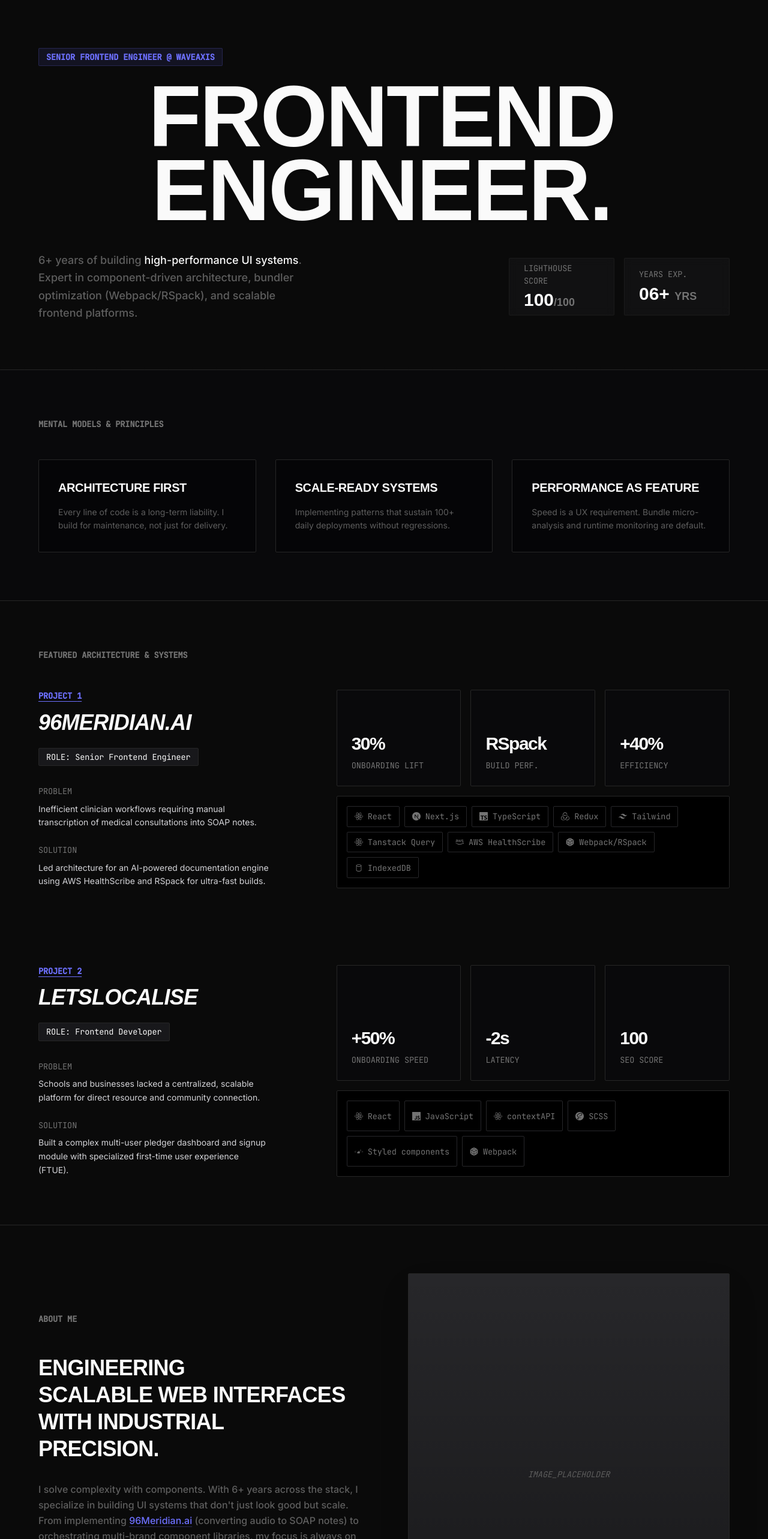
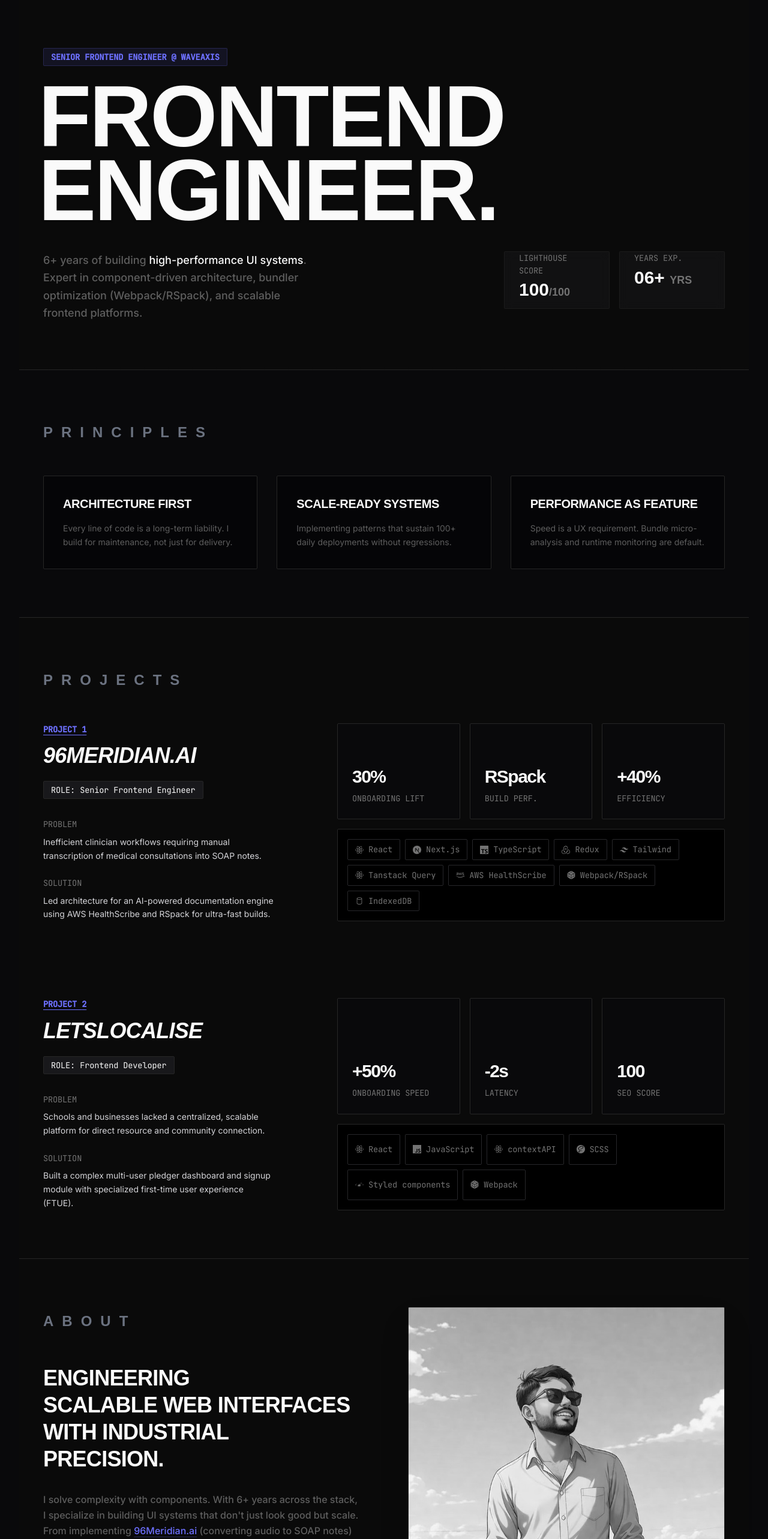
Before and after one commit to manish-kushwah/my-portfolio, a React (Vite) app: page / in a window 1280 px wide. Shown: the part 80-2646 px from the top of the page at 60% size. Built offline with nearby package versions, Linux system fonts and the light colour scheme.

Commit message:
Responsiveness fixes and portrait added

```diff
--- a/src/app/layouts/main-layout.tsx
+++ b/src/app/layouts/main-layout.tsx
@@ -9,7 +9,7 @@ export const MainLayout = ({ children }: { children: ReactNode }) => {
   useSmoothScroll(); // Initialize premium smooth scrolling
 
   return (
-    <main className="min-h-screen bg-primary text-secondary selection:bg-accent selection:text-primary">
+    <main className="min-h-screen md:mx-4 lg:mx-8 bg-primary text-secondary selection:bg-accent selection:text-primary">
       <div className="fixed inset-0 grid-paper opacity-[0.03] pointer-events-none" />
       <Navbar />
       {children}
--- a/src/pages/home/sections/about.tsx
+++ b/src/pages/home/sections/about.tsx
@@ -1,17 +1,18 @@
 import { motion } from "framer-motion";
+import profileImg from "../../../assets/images/profile-portrait.jpeg";
 
 export const About = () => {
   return (
     <section id="about" className="py-20 px-10 border-t border-border">
-      <div className="max-w-6xl mx-auto grid grid-cols-1 md:grid-cols-2 gap-20 items-center">
+      <div className="max-w-6xl mx-auto grid grid-cols-1 md:grid-cols-2 gap-20 items-start">
         <motion.div
           initial={{ opacity: 0, y: 40 }}
           whileInView={{ opacity: 1, y: 0 }}
           transition={{ duration: 1, ease: [0.16, 1, 0.3, 1] }}
           viewport={{ once: true, margin: "-10%" }}
         >
-          <h2 className="mono text-[10px] text-muted uppercase mb-12 tracking-widest">
-            About Me
+          <h2 className="font-display text-[24px] text-[rgb(107,114,128)] font-bold uppercase mb-12 tracking-[12px]! lg:tracking-[14px]! leading-loose">
+            About
           </h2>
           <h3 className="text-4xl font-display font-black uppercase mb-8 leading-tight">
             Engineering
@@ -44,9 +45,9 @@ export const About = () => {
               <span className="font-bold text-secondary">
                 Storybook themer logic
               </span>
-              . I've successfully reduced bundle sizes by 80% and build times
-              by 10x, proving that performance is as much an architectural
-              decision as it is a feature.
+              . I've successfully reduced bundle sizes by 80% and build times by
+              10x, proving that performance is as much an architectural decision
+              as it is a feature.
             </p>
           </div>
         </motion.div>
@@ -58,7 +59,7 @@ export const About = () => {
           viewport={{ once: true, margin: "-10%" }}
           className="relative group"
         >
-          <div className="aspect-4/5 bg-zinc-900 border border-border rounded-sharp overflow-hidden relative shadow-2xl">
+          <div className="aspect-8/9 bg-zinc-900 border border-border rounded-sharp overflow-hidden relative shadow-2xl">
             <div className="absolute inset-0 bg-linear-to-t from-black to-transparent opacity-40 select-none pointer-events-none" />
             <div className="absolute bottom-8 left-8 right-8 z-10">
               <span className="mono text-[10px] text-accent uppercase block mb-2 tracking-tighter">
@@ -69,11 +70,11 @@ export const About = () => {
               </p>
             </div>
             {/* User can add their own image here */}
-            <div className="w-full h-full bg-zinc-800 flex items-center justify-center">
-              <span className="mono text-muted text-[10px] italic">
-                IMAGE_PLACEHOLDER
-              </span>
-            </div>
+            <img
+              src={profileImg}
+              alt="Manish Kushwah Portrait"
+              className="w-full h-full object-cover object-[center_18%] grayscale hover:grayscale-0 transition-all duration-700 ease-in-out scale-105 group-hover:scale-100"
+            />
           </div>
           <div className="absolute -bottom-4 -right-4 h-24 w-24 bg-accent/10 border border-border rounded-sharp -z-10 transition-transform group-hover:translate-x-2 group-hover:translate-y-2 pointer-events-none" />
         </motion.div>
--- a/src/pages/home/sections/capabilities.tsx
+++ b/src/pages/home/sections/capabilities.tsx
@@ -3,19 +3,24 @@ import { TECH_DATA, SKILL_GROUPS } from "../../../shared/constants/tech-data";
 export const Capabilities = () => {
   return (
     <section className="py-20 px-10 border-t border-border bg-black">
-      <div className="max-w-6xl mx-auto flex flex-col md:flex-row gap-20">
-        <div className="max-w-xs">
-          <h2 className="mono text-[10px] text-muted uppercase mb-6 tracking-widest">Capabilities</h2>
+      <div className="max-w-6xl mx-auto flex flex-col lg:flex-row gap-20">
+        <div className="lg:max-w-xs max-w-full">
+          <h2 className="font-display text-[24px] text-[rgb(107,114,128)] font-bold uppercase mb-6 tracking-[12px]! lg:tracking-[14px]! leading-loose">
+            Skills
+          </h2>
           <p className="text-sm text-muted leading-relaxed">
-            Leveraging the modern web primitives to build systems that are fast by default and resilient by design.
+            Leveraging the modern web primitives to build systems that are fast
+            by default and resilient by design.
           </p>
         </div>
         <div className="flex-1 grid grid-cols-2 md:grid-cols-4 gap-x-10 gap-y-12">
-          {SKILL_GROUPS.map(group => (
+          {SKILL_GROUPS.map((group) => (
             <div key={group.cat}>
-              <h4 className="mono text-[9px] text-accent uppercase mb-6 border-b border-zinc-800 pb-2">{group.cat}</h4>
+              <h4 className="mono text-[9px] text-accent uppercase mb-6 border-b border-zinc-800 pb-2">
+                {group.cat}
+              </h4>
               <ul className="space-y-3">
-                {group.skills.map(s => {
+                {group.skills.map((s) => {
                   const data = TECH_DATA[s];
                   const Icon = data?.icon;
                   return (
@@ -25,7 +30,11 @@ export const Capabilities = () => {
                       style={{ "--hover-color": data?.color || "#fff" } as any}
                     >
                       <span className="text-muted group-hover:text-(--hover-color) transition-colors duration-300">
-                        {Icon ? <Icon size={16} /> : <div className="w-4 h-4 bg-zinc-800 rounded-full" />}
+                        {Icon ? (
+                          <Icon size={16} />
+                        ) : (
+                          <div className="w-4 h-4 bg-zinc-800 rounded-full" />
+                        )}
                       </span>
                       <span className="group-hover:translate-x-1 transition-transform duration-300">
                         {s}
--- a/src/pages/home/sections/hero.tsx
+++ b/src/pages/home/sections/hero.tsx
@@ -18,21 +18,36 @@ export const Hero = () => {
           <div className="inline-block px-3 py-1 mb-6 border border-accent/20 bg-accent/10 rounded-sharp mono text-[10px] text-accent tracking-widest font-bold uppercase">
             Senior Frontend Engineer @ Waveaxis
           </div>
-          <h1 className="text-[clamp(3.5rem,12vw,9rem)] leading-[0.85] tracking-tighter uppercase font-black -ml-2 mb-10 text-center text-secondary drop-shadow-sm">
-            Frontend<br />Engineer.
+          <h1 className="text-[clamp(3.5rem,12vw,9rem)] leading-[0.85] tracking-tighter uppercase font-black -ml-2 mb-10 text-secondary drop-shadow-sm">
+            Frontend
+            <br />
+            Engineer.
           </h1>
-          <div className="flex flex-col md:flex-row justify-between items-center gap-10">
-            <p className="max-w-md text-lg text-muted/80 leading-relaxed font-medium">
-              6+ years of building <span className="text-secondary">high-performance UI systems</span>. Expert in component-driven architecture, bundler optimization (Webpack/RSpack), and scalable frontend platforms.
+          <div className="flex flex-col md:flex-row justify-between items-start gap-10">
+            <p className="lg:max-w-md max-w-fuull text-lg text-muted/80 leading-relaxed font-medium">
+              6+ years of building{" "}
+              <span className="text-secondary">
+                high-performance UI systems
+              </span>
+              . Expert in component-driven architecture, bundler optimization
+              (Webpack/RSpack), and scalable frontend platforms.
             </p>
             <div className="flex gap-4">
-              <div className="h-24 w-44 bg-zinc-900/50 backdrop-blur-sm border border-border/50 rounded-sharp flex flex-col justify-center px-6 group hover:border-accent/40 transition-colors">
-                <span className="mono text-[10px] text-muted mb-1 uppercase tracking-tight">Lighthouse score</span>
-                <span className="text-3xl font-bold font-display text-secondary group-hover:text-accent transition-colors">100<span className="text-muted text-lg">/100</span></span>
+              <div className="h-24 w-44 bg-zinc-900/50 backdrop-blur-sm border border-border/50 rounded-sharp flex flex-col justify-start px-6 group hover:border-accent/40 transition-colors">
+                <span className="mono text-[10px] text-muted mb-1 uppercase tracking-tight">
+                  Lighthouse score
+                </span>
+                <span className="text-3xl font-bold font-display text-secondary group-hover:text-accent transition-colors">
+                  100<span className="text-muted text-lg">/100</span>
+                </span>
               </div>
-              <div className="h-24 w-44 bg-zinc-900/50 backdrop-blur-sm border border-border/50 rounded-sharp flex flex-col justify-center px-6 group hover:border-accent/40 transition-colors">
-                <span className="mono text-[10px] text-muted mb-1 uppercase tracking-tight">Years Exp.</span>
-                <span className="text-3xl font-bold font-display text-secondary group-hover:text-accent transition-colors">06+ <span className="text-muted text-lg">YRS</span></span>
+              <div className="h-24 w-44 bg-zinc-900/50 backdrop-blur-sm border border-border/50 rounded-sharp flex flex-col justify-start px-6 group hover:border-accent/40 transition-colors">
+                <span className="mono text-[10px] text-muted mb-1 uppercase tracking-tight">
+                  Years Exp.
+                </span>
+                <span className="text-3xl font-bold font-display text-secondary group-hover:text-accent transition-colors">
+                  06+ <span className="text-muted text-lg">YRS</span>
+                </span>
               </div>
             </div>
           </div>
--- a/src/pages/home/sections/projects.tsx
+++ b/src/pages/home/sections/projects.tsx
@@ -5,34 +5,57 @@ const PROJECTS = [
   {
     title: "96Meridian.ai",
     role: "Senior Frontend Engineer",
-    problem: "Inefficient clinician workflows requiring manual transcription of medical consultations into SOAP notes.",
-    solution: "Led architecture for an AI-powered documentation engine using AWS HealthScribe and RSpack for ultra-fast builds.",
+    problem:
+      "Inefficient clinician workflows requiring manual transcription of medical consultations into SOAP notes.",
+    solution:
+      "Led architecture for an AI-powered documentation engine using AWS HealthScribe and RSpack for ultra-fast builds.",
     metrics: [
       { label: "Onboarding Lift", value: "30%" },
       { label: "Build Perf.", value: "RSpack" },
-      { label: "Efficiency", value: "+40%" }
+      { label: "Efficiency", value: "+40%" },
     ],
-    stack: ["React", "Next.js", "TypeScript", "Redux", "Tailwind", "Tanstack Query", "AWS HealthScribe", "Webpack/RSpack", "IndexedDB"]
+    stack: [
+      "React",
+      "Next.js",
+      "TypeScript",
+      "Redux",
+      "Tailwind",
+      "Tanstack Query",
+      "AWS HealthScribe",
+      "Webpack/RSpack",
+      "IndexedDB",
+    ],
   },
   {
     title: "LetsLocalise",
     role: "Frontend Developer",
-    problem: "Schools and businesses lacked a centralized, scalable platform for direct resource and community connection.",
-    solution: "Built a complex multi-user pledger dashboard and signup module with specialized first-time user experience (FTUE).",
+    problem:
+      "Schools and businesses lacked a centralized, scalable platform for direct resource and community connection.",
+    solution:
+      "Built a complex multi-user pledger dashboard and signup module with specialized first-time user experience (FTUE).",
     metrics: [
       { label: "Onboarding Speed", value: "+50%" },
       { label: "Latency", value: "-2s" },
-      { label: "SEO Score", value: "100" }
+      { label: "SEO Score", value: "100" },
     ],
-    stack: ["React", "JavaScript", "contextAPI", "SCSS", "Styled components", "Webpack"]
-  }
+    stack: [
+      "React",
+      "JavaScript",
+      "contextAPI",
+      "SCSS",
+      "Styled components",
+      "Webpack",
+    ],
+  },
 ];
 
 export const Projects = () => {
   return (
     <section id="work" className="py-20 px-10 border-t border-border">
       <div className="max-w-6xl mx-auto">
-        <h2 className="mono text-[10px] text-muted uppercase mb-12 tracking-widest">Featured Architecture & Systems</h2>
+        <h2 className="font-display text-[24px] text-[rgb(107,114,128)] font-bold uppercase mb-12 tracking-[12px]! lg:tracking-[14px]! leading-loose">
+          Projects
+        </h2>
         <div className="space-y-32">
           {PROJECTS.map((system, i) => (
             <motion.div
@@ -44,39 +67,60 @@ export const Projects = () => {
               className="grid grid-cols-1 lg:grid-cols-12 gap-10 items-start"
             >
               <div className="lg:col-span-5">
-                <span className="mono text-[10px] text-accent font-bold mb-4 block uppercase tracking-tighter decoration-accent underline underline-offset-4">Project {i + 1}</span>
-                <h3 className="text-4xl font-display font-black uppercase mb-6 leading-none italic">{system.title}</h3>
+                <span className="mono text-[10px] text-accent font-bold mb-4 block uppercase tracking-tighter decoration-accent underline underline-offset-4">
+                  Project {i + 1}
+                </span>
+                <h3 className="text-4xl font-display font-black uppercase mb-2 sm:mb-6 leading-none italic">
+                  {system.title}
+                </h3>
                 <div className="inline-block px-3 py-1 bg-zinc-900 border border-border rounded-sharp mono text-[9px] mb-8">
                   ROLE: {system.role}
                 </div>
                 <div className="space-y-6">
                   <div>
-                    <h4 className="mono text-[9px] text-muted uppercase mb-2">Problem</h4>
-                    <p className="text-sm text-zinc-300 leading-relaxed max-w-sm">{system.problem}</p>
+                    <h4 className="mono text-[9px] text-muted uppercase mb-2">
+                      Problem
+                    </h4>
+                    <p className="text-sm text-zinc-300 leading-relaxed lg:max-w-sm max-w-full">
+                      {system.problem}
+                    </p>
                   </div>
                   <div>
-                    <h4 className="mono text-[9px] text-muted uppercase mb-2">Solution</h4>
-                    <p className="text-sm text-zinc-300 leading-relaxed max-w-sm">{system.solution}</p>
+                    <h4 className="mono text-[9px] text-muted uppercase mb-2">
+                      Solution
+                    </h4>
+                    <p className="text-sm text-zinc-300 leading-relaxed lg:max-w-sm max-w-full">
+                      {system.solution}
+                    </p>
                   </div>
                 </div>
               </div>
 
-              <div className="lg:col-span-7 grid grid-cols-1 md:grid-cols-3 gap-4 h-full">
+              <div className="lg:col-span-7 grid grid-cols-1 sm:grid-cols-3 gap-4 h-full">
                 {system.metrics.map((m, j) => (
-                  <div key={j} className="border border-border p-6 rounded-sharp bg-zinc-950 flex flex-col justify-end min-h-[160px] group hover:bg-zinc-900 transition-colors">
-                    <span className="text-3xl font-display font-bold mb-2 group-hover:text-accent transition-colors tracking-tighter">{m.value}</span>
-                    <span className="mono text-[10px] text-muted uppercase">{m.label}</span>
+                  <div
+                    key={j}
+                    className="border border-border p-6 rounded-sharp bg-zinc-950 flex flex-col justify-end min-h-[160px] group hover:bg-zinc-900 transition-colors"
+                  >
+                    <span className="text-3xl font-display font-bold mb-2 group-hover:text-accent transition-colors tracking-tighter">
+                      {m.value}
+                    </span>
+                    <span className="mono text-[10px] text-muted uppercase">
+                      {m.label}
+                    </span>
                   </div>
                 ))}
-                <div className="md:col-span-3 border border-border p-4 rounded-sharp bg-black flex flex-wrap gap-2">
-                  {system.stack.map(s => {
+                <div className="sm:col-span-3 border border-border p-4 rounded-sharp bg-black flex flex-wrap gap-2">
+                  {system.stack.map((s) => {
                     const data = TECH_DATA[s];
                     const Icon = data?.icon;
                     return (
                       <span
                         key={s}
                         className="group px-3 py-1.5 border border-zinc-800 rounded-sharp mono text-[10px] text-muted flex items-center gap-2 transition-all duration-300 cursor-default hover:bg-zinc-900"
-                        style={{ "--hover-color": data?.color || "#fff" } as any}
+                        style={
+                          { "--hover-color": data?.color || "#fff" } as any
+                        }
                       >
                         <span className="group-hover:text-(--hover-color) transition-colors duration-300">
                           {Icon && <Icon size={14} />}
--- a/src/pages/home/sections/systems.tsx
+++ b/src/pages/home/sections/systems.tsx
@@ -3,23 +3,25 @@ import { motion } from "framer-motion";
 const PRINCIPLES = [
   {
     title: "Architecture First",
-    desc: "Every line of code is a long-term liability. I build for maintenance, not just for delivery."
+    desc: "Every line of code is a long-term liability. I build for maintenance, not just for delivery.",
   },
   {
     title: "Scale-Ready Systems",
-    desc: "Implementing patterns that sustain 100+ daily deployments without regressions."
+    desc: "Implementing patterns that sustain 100+ daily deployments without regressions.",
   },
   {
     title: "Performance as Feature",
-    desc: "Speed is a UX requirement. Bundle micro-analysis and runtime monitoring are default."
-  }
+    desc: "Speed is a UX requirement. Bundle micro-analysis and runtime monitoring are default.",
+  },
 ];
 
 export const Systems = () => {
   return (
     <section className="py-20 px-10 border-t border-border bg-zinc-950">
       <div className="max-w-6xl mx-auto">
-        <h2 className="mono text-[10px] text-muted uppercase mb-12 tracking-widest">Mental Models & Principles</h2>
+        <h2 className="font-display text-[24px] text-[rgb(107,114,128)] font-bold uppercase mb-12 tracking-[12px]! lg:tracking-[14px]! leading-loose">
+          Principles
+        </h2>
         <div className="grid grid-cols-1 md:grid-cols-3 gap-8">
           {PRINCIPLES.map((item, i) => (
             <motion.div
@@ -29,13 +31,17 @@ export const Systems = () => {
               transition={{
                 duration: 0.8,
                 delay: i * 0.1,
-                ease: [0.16, 1, 0.3, 1] // Custom refined ease
+                ease: [0.16, 1, 0.3, 1], // Custom refined ease
               }}
               viewport={{ once: true, margin: "-10%" }}
               className="p-8 border border-border rounded-sharp hover:border-accent/40 transition-all duration-300 bg-black/40 group hover:bg-zinc-900/10"
             >
-              <h3 className="text-xl mb-4 font-display uppercase tracking-tight text-secondary group-hover:text-accent transition-colors">{item.title}</h3>
-              <p className="text-muted/80 text-sm leading-relaxed font-normal">{item.desc}</p>
+              <h3 className="text-xl mb-4 font-display uppercase tracking-tight text-secondary group-hover:text-accent transition-colors">
+                {item.title}
+              </h3>
+              <p className="text-muted/80 text-sm leading-relaxed font-normal">
+                {item.desc}
+              </p>
             </motion.div>
           ))}
         </div>
```
Also changed, not shown: src/pages/home/sections/contact.tsx (+63 -21 lines), src/assets/images/profile-portrait.jpeg (added).
